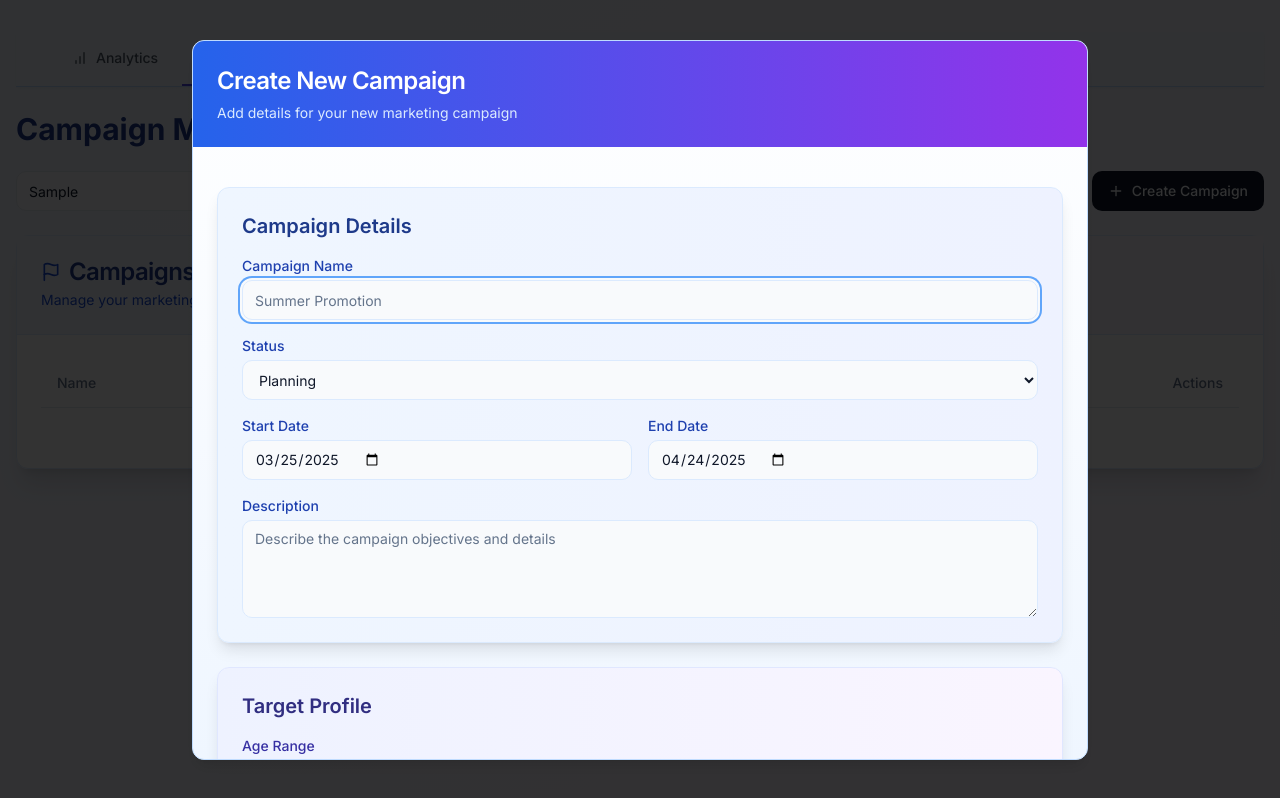
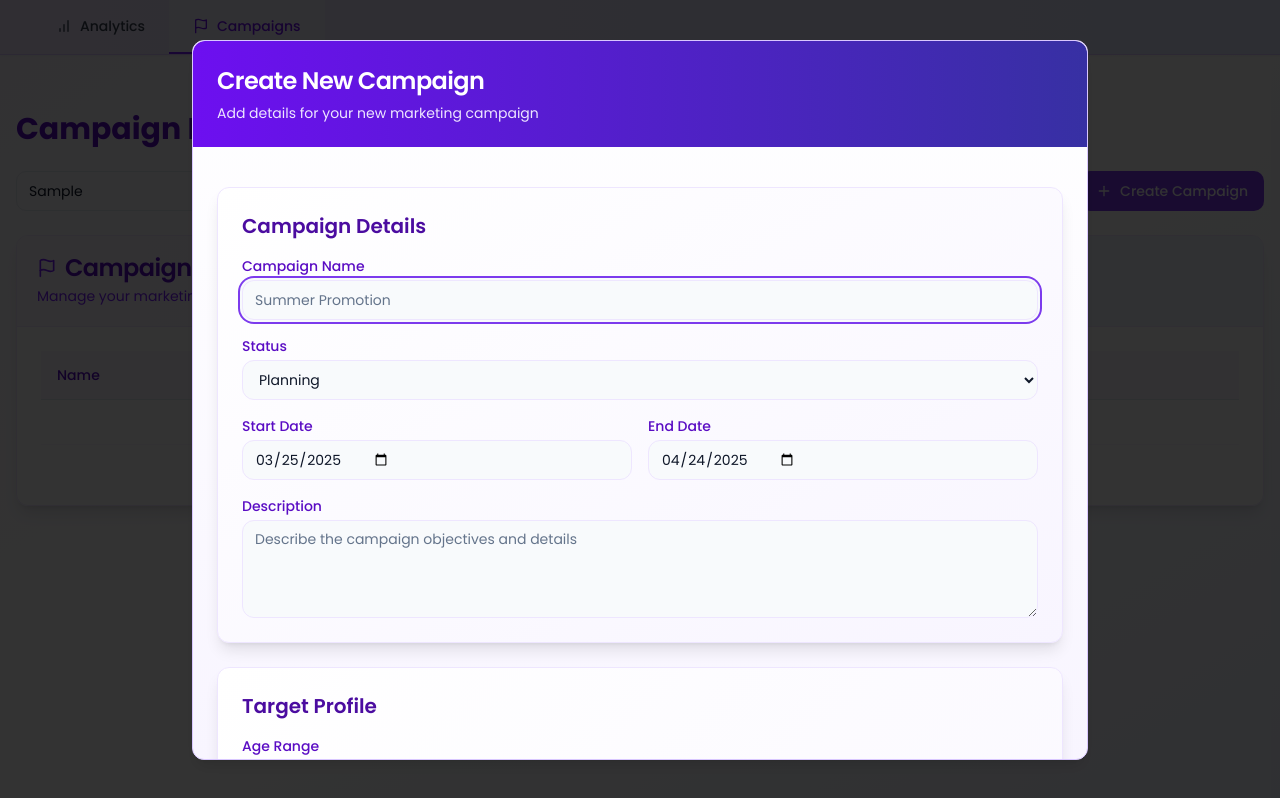
Before and after one commit to SundaresanK12/ad_metering_beta_1, a React (Vite) app: page /campaigns in a window 1280 px wide. Both pictures are taken after typing "Sample" into the empty fields and a click on the button "Create Campaign". Built offline with nearby package versions, Linux system fonts and the light colour scheme.

Commit message:
Remove experiments tab and improve UI
Refactor UI to enhance aesthetics and fix multi-select and date picker issues.

```diff
--- a/src/App.tsx
+++ b/src/App.tsx
@@ -7,7 +7,6 @@ import { BrowserRouter, Routes, Route, Navigate } from "react-router-dom";
 import BrandsAnalytics from "./pages/BrandsAnalytics";
 import NotFound from "./pages/NotFound";
 import Campaigns from "./pages/Campaigns";
-import Experiments from "./pages/Experiments";
 
 const queryClient = new QueryClient();
 
@@ -21,7 +20,6 @@ const App = () => (
           <Route path="/" element={<Navigate to="/brands-analytics" replace />} />
           <Route path="/brands-analytics" element={<BrandsAnalytics />} />
           <Route path="/campaigns" element={<Campaigns />} />
-          <Route path="/experiments" element={<Experiments />} />
           {/* ADD ALL CUSTOM ROUTES ABOVE THE CATCH-ALL "*" ROUTE */}
           <Route path="*" element={<NotFound />} />
         </Routes>
--- a/src/components/MainNavigation.tsx
+++ b/src/components/MainNavigation.tsx
@@ -2,7 +2,7 @@
 import React from 'react';
 import { Link, useLocation } from 'react-router-dom';
 import { cn } from '@/lib/utils';
-import { BarChart, Flag, Beaker } from 'lucide-react';
+import { BarChart, Flag } from 'lucide-react';
 
 const navItems = [
   {
@@ -15,18 +15,13 @@ const navItems = [
     href: '/campaigns',
     icon: Flag,
   },
-  {
-    title: 'Experiments',
-    href: '/experiments',
-    icon: Beaker,
-  },
 ];
 
 export function MainNavigation() {
   const location = useLocation();
 
   return (
-    <nav className="flex mb-6 bg-gradient-to-r from-blue-50 to-indigo-50 border-b border-blue-200 shadow-sm">
+    <nav className="flex mb-6 bg-gradient-to-r from-purple-100 to-indigo-100 border-b border-purple-200 shadow-sm">
       <div className="container flex overflow-auto">
         {navItems.map((item) => (
           <Link
@@ -35,8 +30,8 @@ export function MainNavigation() {
             className={cn(
               "flex items-center px-6 py-4 text-sm font-medium border-b-2 transition-colors",
               location.pathname === item.href
-                ? "border-indigo-600 text-indigo-600 bg-indigo-50/50"
-                : "border-transparent text-gray-600 hover:text-indigo-600 hover:border-indigo-300 hover:bg-indigo-50/30"
+                ? "border-purple-600 text-purple-700 bg-purple-50/50"
+                : "border-transparent text-gray-700 hover:text-purple-700 hover:border-purple-300 hover:bg-purple-50/30"
             )}
           >
             <item.icon className="mr-2 h-4 w-4" />
--- a/src/components/campaigns/CampaignForm.tsx
+++ b/src/components/campaigns/CampaignForm.tsx
@@ -126,29 +126,29 @@ const CampaignForm: React.FC<CampaignFormProps> = ({
 
   return (
     <div className="space-y-6">
-      <Card className="bg-gradient-to-r from-blue-50 to-indigo-50 shadow-lg border border-blue-100 overflow-hidden">
+      <Card className="gradient-card shadow-lg overflow-hidden rounded-xl">
         <CardContent className="p-6">
-          <h3 className="text-xl font-semibold mb-4 text-blue-900">Campaign Details</h3>
+          <h3 className="text-xl font-semibold mb-4 text-purple-900">Campaign Details</h3>
 
           <div className="space-y-4">
             <div>
-              <label className="text-sm font-medium mb-1 block text-blue-800">Campaign Name</label>
+              <label className="text-sm font-medium mb-1 block text-purple-800">Campaign Name</label>
               <Input
                 name="name"
                 value={campaign.name}
                 onChange={handleInputChange}
                 placeholder="Summer Promotion"
-                className="border-blue-100 focus-visible:ring-blue-400"
+                className="enhanced-input"
               />
             </div>
 
             <div>
-              <label className="text-sm font-medium mb-1 block text-blue-800">Status</label>
+              <label className="text-sm font-medium mb-1 block text-purple-800">Status</label>
               <select
                 name="status"
                 value={campaign.status}
                 onChange={handleInputChange}
-                className="flex h-10 w-full rounded-md border border-blue-100 bg-background px-3 py-2 text-sm ring-offset-background focus-visible:outline-none focus-visible:ring-2 focus-visible:ring-blue-400 focus-visible:ring-offset-2"
+                className="enhanced-select flex h-10 w-full rounded-lg border border-purple-100 bg-background px-3 py-2 text-sm ring-offset-background focus-visible:outline-none focus-visible:ring-2 focus-visible:ring-purple-400 focus-visible:ring-offset-2"
               >
                 <option value="Planning">Planning</option>
                 <option value="Scheduled">Scheduled</option>
@@ -159,71 +159,71 @@ const CampaignForm: React.FC<CampaignFormProps> = ({
 
             <div className="grid grid-cols-2 gap-4">
               <div>
-                <label className="text-sm font-medium mb-1 block text-blue-800">Start Date</label>
+                <label className="text-sm font-medium mb-1 block text-purple-800">Start Date</label>
                 <Input
                   type="date"
                   name="startDate"
                   value={campaign.startDate}
                   onChange={handleInputChange}
-                  className="border-blue-100 focus-visible:ring-blue-400"
+                  className="enhanced-input"
                 />
               </div>
               <div>
-                <label className="text-sm font-medium mb-1 block text-blue-800">End Date</label>
+                <label className="text-sm font-medium mb-1 block text-purple-800">End Date</label>
                 <Input
                   type="date"
                   name="endDate"
                   value={campaign.endDate}
                   onChange={handleInputChange}
-                  className="border-blue-100 focus-visible:ring-blue-400"
+                  className="enhanced-input"
                 />
               </div>
             </div>
 
             <div>
-              <label className="text-sm font-medium mb-1 block text-blue-800">Description</label>
+              <label className="text-sm font-medium mb-1 block text-purple-800">Description</label>
               <Textarea
                 name="description"
                 value={campaign.description}
                 onChange={handleInputChange}
                 placeholder="Describe the campaign objectives and details"
                 rows={4}
-                className="border-blue-100 focus-visible:ring-blue-400"
+                className="enhanced-input"
               />
             </div>
           </div>
         </CardContent>
       </Card>
 
-      <Card className="bg-gradient-to-r from-indigo-50 to-purple-50 shadow-lg border border-indigo-100 overflow-hidden">
+      <Card className="gradient-card shadow-lg overflow-hidden rounded-xl">
         <CardContent className="p-6">
-          <h3 className="text-xl font-semibold mb-4 text-indigo-900">Target Profile</h3>
+          <h3 className="text-xl font-semibold mb-4 text-purple-900">Target Profile</h3>
 
           <div className="space-y-4">
             <div>
-              <label className="text-sm font-medium mb-1 block text-indigo-800">Age Range</label>
+              <label className="text-sm font-medium mb-1 block text-purple-800">Age Range</label>
               <Input
                 name="ageRange"
                 value={safeProfileSettings.ageRange}
                 onChange={handleProfileInputChange}
                 placeholder="18-25, 30-45, etc."
-                className="border-indigo-100 focus-visible:ring-indigo-400"
+                className="enhanced-input"
               />
             </div>
 
             <div>
-              <label className="text-sm font-medium mb-1 block text-indigo-800">Interests</label>
+              <label className="text-sm font-medium mb-1 block text-purple-800">Interests</label>
               <Input
                 name="interests"
                 value={safeProfileSettings.interests}
                 onChange={handleProfileInputChange}
                 placeholder="Social media, family plans, etc."
-                className="border-indigo-100 focus-visible:ring-indigo-400"
+                className="enhanced-input"
               />
             </div>
 
             <div>
-              <label className="text-sm font-medium mb-1 block text-indigo-800">Day/Time Parting</label>
+              <label className="text-sm font-medium mb-1 block text-purple-800">Day/Time Parting</label>
               <MultiSelectField
                 options={TIME_PARTING_OPTIONS}
                 selectedValues={safeProfileSettings.dayTimeparting}
@@ -234,7 +234,7 @@ const CampaignForm: React.FC<CampaignFormProps> = ({
             </div>
 
             <div>
-              <label className="text-sm font-medium mb-1 block text-indigo-800">Region</label>
+              <label className="text-sm font-medium mb-1 block text-purple-800">Region</label>
               <MultiSelectField
                 options={FLAT_REGION_OPTIONS}
                 selectedValues={safeProfileSettings.geographyRegion}
@@ -246,7 +246,7 @@ const CampaignForm: React.FC<CampaignFormProps> = ({
             </div>
 
             <div>
-              <label className="text-sm font-medium mb-1 block text-indigo-800">Device Specifications</label>
+              <label className="text-sm font-medium mb-1 block text-purple-800">Device Specifications</label>
               <MultiSelectField
                 options={DEVICE_OPTIONS}
                 selectedValues={safeProfileSettings.deviceSpecs}
@@ -257,7 +257,7 @@ const CampaignForm: React.FC<CampaignFormProps> = ({
             </div>
 
             <div>
-              <label className="text-sm font-medium mb-1 block text-indigo-800">Domain Data</label>
+              <label className="text-sm font-medium mb-1 block text-purple-800">Domain Data</label>
               <FileUploader
                 onFileSelect={handleFileSelect}
                 selectedFile={selectedFile}
@@ -266,20 +266,20 @@ const CampaignForm: React.FC<CampaignFormProps> = ({
 
             {(selectedFile || fileData.length > 0) && (
               <div>
-                <label className="text-sm font-medium mb-1 block text-indigo-800">File Preview</label>
+                <label className="text-sm font-medium mb-1 block text-purple-800">File Preview</label>
                 <TextFilePreview data={fileData} perPage={10} />
               </div>
             )}
 
             <div>
-              <label className="text-sm font-medium mb-1 block text-indigo-800">Profile Description</label>
+              <label className="text-sm font-medium mb-1 block text-purple-800">Profile Description</label>
               <Textarea
                 name="description"
                 value={safeProfileSettings.description}
                 onChange={handleProfileInputChange}
                 placeholder="Describe the profile characteristics"
                 rows={3}
-                className="border-indigo-100 focus-visible:ring-indigo-400"
+                className="enhanced-input"
               />
             </div>
           </div>
@@ -288,7 +288,7 @@ const CampaignForm: React.FC<CampaignFormProps> = ({
 
       <Button
         onClick={handleSubmit}
-        className="w-full mt-6 bg-gradient-to-r from-blue-600 to-indigo-600 hover:from-blue-700 hover:to-indigo-700 transition-all shadow-md h-12 text-base"
+        className="w-full mt-6 gradient-button shadow-md h-12 text-base font-medium rounded-lg"
       >
         {submitButtonText}
       </Button>
--- a/src/components/campaigns/CampaignList.tsx
+++ b/src/components/campaigns/CampaignList.tsx
@@ -26,21 +26,28 @@ const CampaignList: React.FC<CampaignListProps> = ({
   handleDeleteCampaign
 }) => {
   return (
-    <Table>
+    <Table className="enhanced-table">
       <TableCaption>A list of your marketing campaigns</TableCaption>
       <TableHeader>
         <TableRow>
-          <TableHead>Name</TableHead>
-          <TableHead>Status</TableHead>
-          <TableHead>Start Date</TableHead>
-          <TableHead>End Date</TableHead>
-          <TableHead className="text-right">Actions</TableHead>
+          <TableHead className="text-purple-800">Name</TableHead>
+          <TableHead className="text-purple-800">Status</TableHead>
+          <TableHead className="text-purple-800">Start Date</TableHead>
+          <TableHead className="text-purple-800">End Date</TableHead>
+          <TableHead className="text-right text-purple-800">Actions</TableHead>
         </TableRow>
       </TableHeader>
       <TableBody>
-        {campaigns.map((campaign) => (
-          <TableRow key={campaign.id}>
-            <TableCell className="font-medium">{campaign.name}</TableCell>
+        {campaigns.length === 0 ? (
+          <TableRow>
+            <TableCell colSpan={5} className="text-center py-8 text-gray-500">
+              No campaigns found. Create your first campaign!
+            </TableCell>
+          </TableRow>
+        ) : (
+          campaigns.map((campaign) => (
+            <TableRow key={campaign.id} className="hover:bg-purple-50/50">
+              <TableCell className="font-medium text-purple-900">{campaign.name}</TableCell>
               <TableCell>
                 <span className={`px-2 py-1 rounded-full text-xs font-medium ${
                   campaign.status === 'Active' ? 'bg-green-100 text-green-800' :
@@ -55,16 +62,27 @@ const CampaignList: React.FC<CampaignListProps> = ({
               <TableCell>{campaign.endDate}</TableCell>
               <TableCell className="text-right">
                 <div className="flex justify-end gap-2">
-                <Button variant="outline" size="icon" onClick={() => openEditSheet(campaign)}>
+                  <Button
+                    variant="outline"
+                    size="icon"
+                    onClick={() => openEditSheet(campaign)}
+                    className="border-purple-100 hover:bg-purple-50 hover:text-purple-700"
+                  >
                     <Edit className="h-4 w-4" />
                   </Button>
-                <Button variant="outline" size="icon" onClick={() => handleDeleteCampaign(campaign.id)}>
+                  <Button
+                    variant="outline"
+                    size="icon"
+                    onClick={() => handleDeleteCampaign(campaign.id)}
+                    className="border-purple-100 hover:bg-red-50 hover:text-red-700"
+                  >
                     <Trash className="h-4 w-4" />
                   </Button>
                 </div>
               </TableCell>
             </TableRow>
-        ))}
+          ))
+        )}
       </TableBody>
     </Table>
   );
--- a/src/index.css
+++ b/src/index.css
@@ -1,5 +1,5 @@
 
-@import url('https://fonts.googleapis.com/css2?family=Inter:wght@300;400;500;600;700&display=swap');
+@import url('https://fonts.googleapis.com/css2?family=Poppins:wght@300;400;500;600;700&display=swap');
 
 @tailwind base;
 @tailwind components;
@@ -16,24 +16,24 @@
     --popover: 0 0% 100%;
     --popover-foreground: 222 47% 11%;
 
-    --primary: 222 47% 11%;
+    --primary: 262 83% 58%;
     --primary-foreground: 210 40% 98%;
 
-    --secondary: 210 40% 96%;
+    --secondary: 220 14% 96%;
     --secondary-foreground: 222 47% 11%;
 
     --muted: 210 40% 96.1%;
     --muted-foreground: 215.4 16.3% 46.9%;
 
-    --accent: 210 40% 96.1%;
-    --accent-foreground: 222.2 47.4% 11.2%;
+    --accent: 262 83% 96%;
+    --accent-foreground: 262 83% 58%;
 
     --destructive: 0 84.2% 60.2%;
     --destructive-foreground: 210 40% 98%;
 
     --border: 214.3 31.8% 91.4%;
     --input: 214.3 31.8% 91.4%;
-    --ring: 222.2 84% 4.9%;
+    --ring: 262 83% 58%;
 
     --radius: 0.75rem;
 
@@ -57,8 +57,8 @@
     --popover: 222.2 84% 4.9%;
     --popover-foreground: 210 40% 98%;
 
-    --primary: 210 40% 98%;
-    --primary-foreground: 222.2 47.4% 11.2%;
+    --primary: 262 83% 58%;
+    --primary-foreground: 210 40% 98%;
 
     --secondary: 217.2 32.6% 17.5%;
     --secondary-foreground: 210 40% 98%;
@@ -66,7 +66,7 @@
     --muted: 217.2 32.6% 17.5%;
     --muted-foreground: 215 20.2% 65.1%;
 
-    --accent: 217.2 32.6% 17.5%;
+    --accent: 262 60% 30%;
     --accent-foreground: 210 40% 98%;
 
     --destructive: 0 62.8% 30.6%;
@@ -92,8 +92,8 @@
   }
 
   body {
-    @apply bg-background text-foreground font-sans;
-    font-family: 'Inter', sans-serif;
+    @apply bg-background text-foreground antialiased;
+    font-family: 'Poppins', sans-serif;
   }
 }
 
@@ -110,6 +110,27 @@
 
 .text-balance {
   text-wrap: balance;
+}
+
+/* Professional gradient backgrounds */
+.gradient-purple-blue {
+  @apply bg-gradient-to-r from-purple-600 to-blue-500;
+}
+
+.gradient-card {
+  @apply bg-gradient-to-br from-white to-purple-50 border border-purple-100;
+}
+
+.gradient-header {
+  @apply bg-gradient-to-r from-purple-700 to-indigo-800 text-white;
+}
+
+.gradient-nav {
+  @apply bg-gradient-to-r from-purple-100 to-indigo-100 border-b border-purple-200;
+}
+
+.gradient-button {
+  @apply bg-gradient-to-r from-purple-600 to-indigo-600 hover:from-purple-700 hover:to-indigo-700 text-white transition-all;
 }
 
 /* Custom scrollbar */
@@ -153,3 +174,57 @@
   background: linear-gradient(to right, #f6f7f8 8%, #edeef1 18%, #f6f7f8 33%);
   background-size: 800px 104px;
 }
+
+/* Enhanced form elements */
+.enhanced-input {
+  @apply border-purple-100 focus-visible:ring-purple-400 rounded-lg;
+}
+
+.enhanced-select {
+  @apply border-purple-100 focus-visible:ring-purple-400 rounded-lg;
+}
+
+.enhanced-card {
+  @apply shadow-lg border-purple-100 bg-white/80 backdrop-blur-md rounded-xl overflow-hidden;
+}
+
+.enhanced-card-header {
+  @apply bg-gradient-to-r from-purple-50 to-indigo-50 border-b border-purple-100 p-5;
+}
+
+.enhanced-card-content {
+  @apply p-6;
+}
+
+.enhanced-table {
+  @apply w-full border-collapse;
+}
+
+.enhanced-table th {
+  @apply bg-purple-50 text-purple-800 font-medium px-4 py-3 text-left;
+}
+
+.enhanced-table td {
+  @apply border-b border-purple-50 px-4 py-3;
+}
+
+.enhanced-table tr:hover {
+  @apply bg-purple-50/50;
+}
+
+/* MultiSelect fixes */
+.multi-select-popup {
+  @apply bg-white/95 backdrop-blur-md border border-purple-100 shadow-xl rounded-xl p-2 z-50;
+}
+
+.multi-select-item {
+  @apply flex items-center gap-2 p-2 rounded-md hover:bg-purple-50 cursor-pointer;
+}
+
+.multi-select-item-selected {
+  @apply bg-purple-100 text-purple-800;
+}
+
+.multi-select-badge {
+  @apply bg-purple-100 text-purple-800 rounded-full px-2 py-1 text-xs flex items-center gap-1;
+}
--- a/src/pages/Campaigns.tsx
+++ b/src/pages/Campaigns.tsx
@@ -48,11 +48,12 @@ const Campaigns = () => {
   } = useCampaignManagement();
 
   return (
-    <div className="container mx-auto px-4 py-8 bg-gradient-to-br from-blue-50 to-purple-50 min-h-screen">
+    <div className="min-h-screen bg-gradient-to-br from-purple-50 via-white to-indigo-50">
       <MainNavigation />
 
+      <div className="container mx-auto px-4 py-8">
         <div className="flex items-center mb-6">
-        <h1 className="text-3xl font-bold text-blue-900">Campaign Management</h1>
+          <h1 className="text-3xl font-bold text-purple-800">Campaign Management</h1>
         </div>
 
         <CampaignHeader
@@ -62,17 +63,17 @@ const Campaigns = () => {
           setIsAddOpen={setIsAddOpen}
         />
 
-      <Card className="shadow-xl border-blue-100 bg-white/80 backdrop-blur-md">
-        <CardHeader className="bg-gradient-to-r from-blue-50 to-purple-50 border-b border-blue-100">
-          <CardTitle className="flex items-center gap-2 text-blue-900">
-            <Flag className="h-5 w-5 text-blue-700" />
+        <Card className="enhanced-card">
+          <CardHeader className="enhanced-card-header">
+            <CardTitle className="flex items-center gap-2 text-purple-800">
+              <Flag className="h-5 w-5 text-purple-600" />
               Campaigns
             </CardTitle>
-          <CardDescription className="text-blue-700">
+            <CardDescription className="text-purple-600">
               Manage your marketing campaigns and track their performance
             </CardDescription>
           </CardHeader>
-        <CardContent className="p-6">
+          <CardContent className="enhanced-card-content">
             <CampaignList
               campaigns={campaigns}
               profiles={profiles}
@@ -84,10 +85,10 @@ const Campaigns = () => {
 
         {/* Add Campaign Dialog */}
         <Dialog open={isAddOpen} onOpenChange={setIsAddOpen}>
-        <DialogContent className="max-w-4xl h-[90vh] overflow-y-auto p-0 bg-gradient-to-b from-white to-blue-50 border-blue-200">
-          <DialogHeader className="p-6 bg-gradient-to-r from-blue-600 to-purple-600 text-white sticky top-0 z-10">
-            <DialogTitle className="text-2xl">Create New Campaign</DialogTitle>
-            <DialogDescription className="text-blue-100">
+          <DialogContent className="max-w-4xl h-[90vh] overflow-y-auto p-0 bg-gradient-to-b from-white to-purple-50 border-purple-200 rounded-xl">
+            <DialogHeader className="p-6 gradient-header sticky top-0 z-10 rounded-t-xl">
+              <DialogTitle className="text-2xl font-semibold">Create New Campaign</DialogTitle>
+              <DialogDescription className="text-purple-100">
                 Add details for your new marketing campaign
               </DialogDescription>
             </DialogHeader>
@@ -110,12 +111,12 @@ const Campaigns = () => {
 
         {/* Edit Campaign Dialog */}
         <Dialog open={isEditOpen} onOpenChange={setIsEditOpen}>
-        <DialogContent className="max-w-4xl h-[90vh] overflow-y-auto p-0 bg-gradient-to-b from-white to-blue-50 border-blue-200">
+          <DialogContent className="max-w-4xl h-[90vh] overflow-y-auto p-0 bg-gradient-to-b from-white to-purple-50 border-purple-200 rounded-xl">
             {currentCampaign && (
               <>
-              <DialogHeader className="p-6 bg-gradient-to-r from-blue-600 to-purple-600 text-white sticky top-0 z-10">
-                <DialogTitle className="text-2xl">Edit Campaign</DialogTitle>
-                <DialogDescription className="text-blue-100">
+                <DialogHeader className="p-6 gradient-header sticky top-0 z-10 rounded-t-xl">
+                  <DialogTitle className="text-2xl font-semibold">Edit Campaign</DialogTitle>
+                  <DialogDescription className="text-purple-100">
                     Update the details for your campaign
                   </DialogDescription>
                 </DialogHeader>
@@ -135,6 +136,7 @@ const Campaigns = () => {
           </DialogContent>
         </Dialog>
       </div>
+    </div>
   );
 };
 
--- a/tailwind.config.ts
+++ b/tailwind.config.ts
@@ -19,6 +19,9 @@ export default {
 			}
 		},
 		extend: {
+			fontFamily: {
+				sans: ['Poppins', 'sans-serif'],
+			},
 			colors: {
 				border: 'hsl(var(--border))',
 				input: 'hsl(var(--input))',
@@ -62,7 +65,19 @@ export default {
 					'accent-foreground': 'hsl(var(--sidebar-accent-foreground))',
 					border: 'hsl(var(--sidebar-border))',
 					ring: 'hsl(var(--sidebar-ring))'
-				}
+				},
+				purple: {
+					'50': '#f8f5ff',
+					'100': '#eee6ff',
+					'200': '#d9c7ff',
+					'300': '#bea0ff',
+					'400': '#a271ff',
+					'500': '#8c47ff',
+					'600': '#7b22ff',
+					'700': '#6d0ff0',
+					'800': '#5a0cc4',
+					'900': '#4b0ca0',
+				},
 			},
 			borderRadius: {
 				lg: 'var(--radius)',
```
Also changed, not shown: src/components/profiles/MultiSelectField.tsx (+35 -15 lines). Lines whose indentation alone changed are shown as unchanged.
